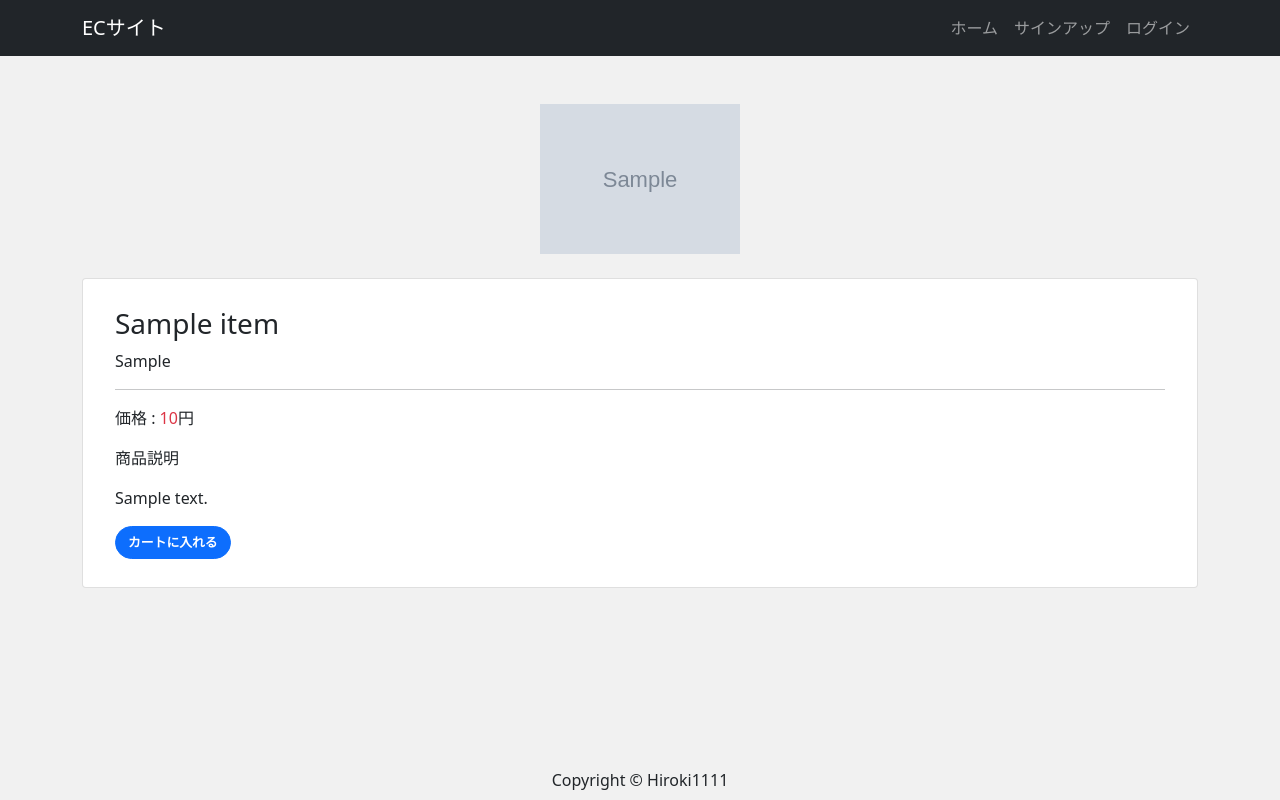
After one commit to Hiroki1111/ECsite, a Django app: a page that uses templates/app/product.html in a window 1280 px wide. The commit adds this page. Run offline with Django 3.2, Linux system fonts and the light colour scheme; tables that the repository leaves empty hold one stand-in row (values such as "Sample post"); grey boxes marked "Sample" are stand-in pictures; some libraries are stand-ins or nearby versions.

Commit message:
商品詳細画面を作成

```diff
--- a/app/urls.py
+++ b/app/urls.py
@@ -4,4 +4,5 @@ from . import views
 app_name = 'app'
 urlpatterns = [
     path('', views.IndexView.as_view(), name='index'),
+    path('product/<slug>', views.ItemDetailView.as_view(), name='product'),
 ]
--- a/app/views.py
+++ b/app/views.py
@@ -8,3 +8,11 @@ class IndexView(View):
         return render(request, 'app/index.html', {
             'item_data': item_data,
         })
+
+
+class ItemDetailView(View):
+    def get(self, request, *args, **kwargs):
+        item_data = Item.objects.get(slug=self.kwargs['slug'])  # どうなっている？
+        return render(request, 'app/product.html',{
+            'item_data': item_data,
+        })
--- a/static/css/style.css
+++ b/static/css/style.css
@@ -108,7 +108,6 @@ login
     border-radius: 2rem;
 }
 
-
 /*===============================
 index
 ================================*/
@@ -117,3 +116,12 @@ index
     height: 150px;
     object-fit: contain;
 }
+
+/*===============================
+product
+================================*/
+
+.product img {
+    height: 150px;
+    object-fit: contain;
+}
--- a/templates/app/index.html
+++ b/templates/app/index.html
@@ -15,7 +15,7 @@
                         <h4 class="font-weight-bold">
                             {{ item.price }}円
                         </h4>
-                        <a href="" class="stretched-link"></a>
+                        <a href="{% url 'app:product' item.slug %}" class="stretched-link"></a>
                     </div>
                 </div>
             </div>
--- /dev/null
+++ b/templates/app/product.html
@@ -0,0 +1,30 @@
+{% extends "base.html" %}
+{% load static %}
+
+{% block content %}
+
+<div class="my-5">
+    <div class="row product">
+        <div class="col-mb-6 mb-4 text-center">
+            <img src="{{ item_data.image.url }}" alt="" class="img-fluid">
+        </div>
+
+        <div class="col-mb-6 mb-4">
+            <div class="card">
+                <div class="card-body px-2 py-1">
+                    <div class="p-4">
+                        <h3>{{ item_data.title }}</h3>
+                        <p class="mb-3">{{ item_data.category }}</p>
+                        <hr>
+                        <p>価格 : <span class="text-danger font-weight-bold">{{ item_data.price }}</span>円</p>
+                        <p class="font-weight-bold">商品説明</p>
+                        <p>{{ item_data.description|linebreaksbr }}</p>
+                        <a href="" class="btn btn-primary">カートに入れる</a>
+                    </div>
+                </div>
+            </div>
+        </div>
+    </div>
+</div>
+
+{% endblock %}
```
